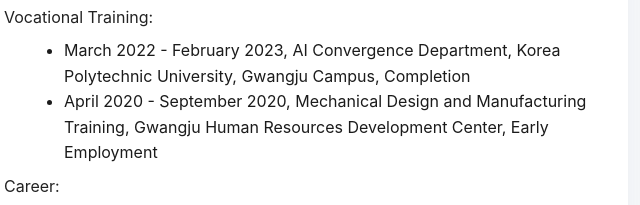
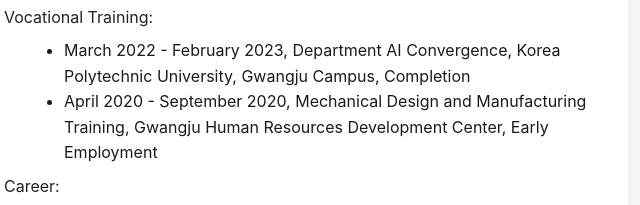
Before and after one commit to doyoon-jung/doyoon-jung.github.io, a plain HTML site: page index.html in a window 1280 px wide. Shown: the part 747-952 px from the top of the page, 164-804 px from the left. Drawn offline with Linux system fonts and the light colour scheme.

Commit message:
First Commit

```diff
--- a/index.html
+++ b/index.html
@@ -53,7 +53,7 @@
 
           <p>Vocational Training:</p>
           <ul>
-            <li>March 2022 - February 2023, AI Convergence Department, Korea Polytechnic University, Gwangju Campus, Completion</li>
+            <li>March 2022 - February 2023, Department AI Convergence, Korea Polytechnic University, Gwangju Campus, Completion</li>
             <li>April 2020 - September 2020, Mechanical Design and Manufacturing Training, Gwangju Human Resources Development Center, Early Employment</li>
           </ul>
 
```
